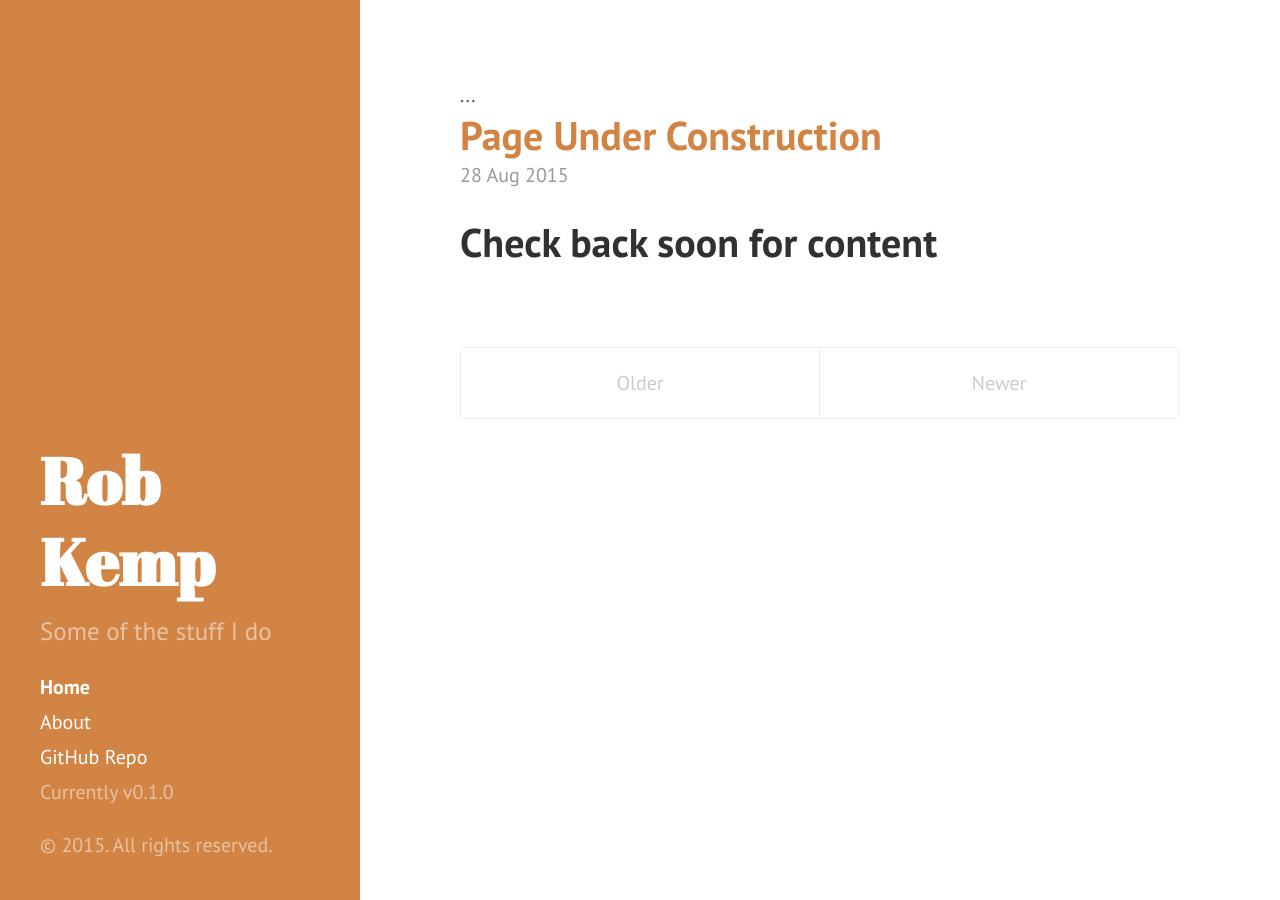
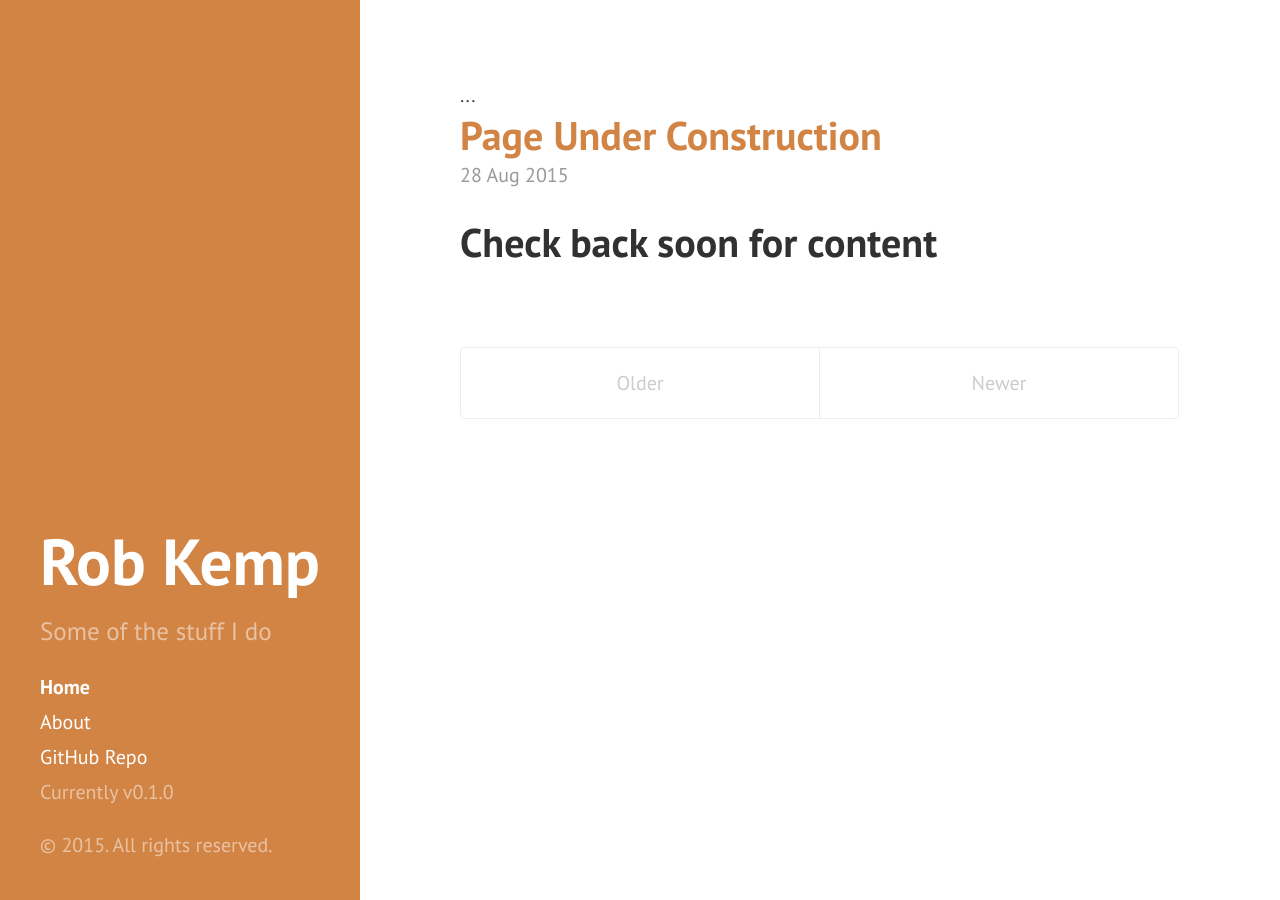
Before and after one commit to robkemp/robkemp.github.io, a Jekyll site: the page built from index.html, in a window 1280 px wide. Built offline with Jekyll 4.4.1, drawn with Linux system fonts in a browser that asks for light colours; Markdown is read by kramdown in place of the engine named in the settings; the list of posts is cut into pages by our own code.

Commit message:
first css update attempt

```diff
--- a/public/css/hyde.css
+++ b/public/css/hyde.css
@@ -79,7 +79,7 @@ html {
 .sidebar-about h1 {
   color: #fff;
   margin-top: 0;
-  font-family: "Abril Fatface", serif;
+  font-family: "PT Sans", Helvetica;
   font-size: 3.25rem;
 }
 
```
